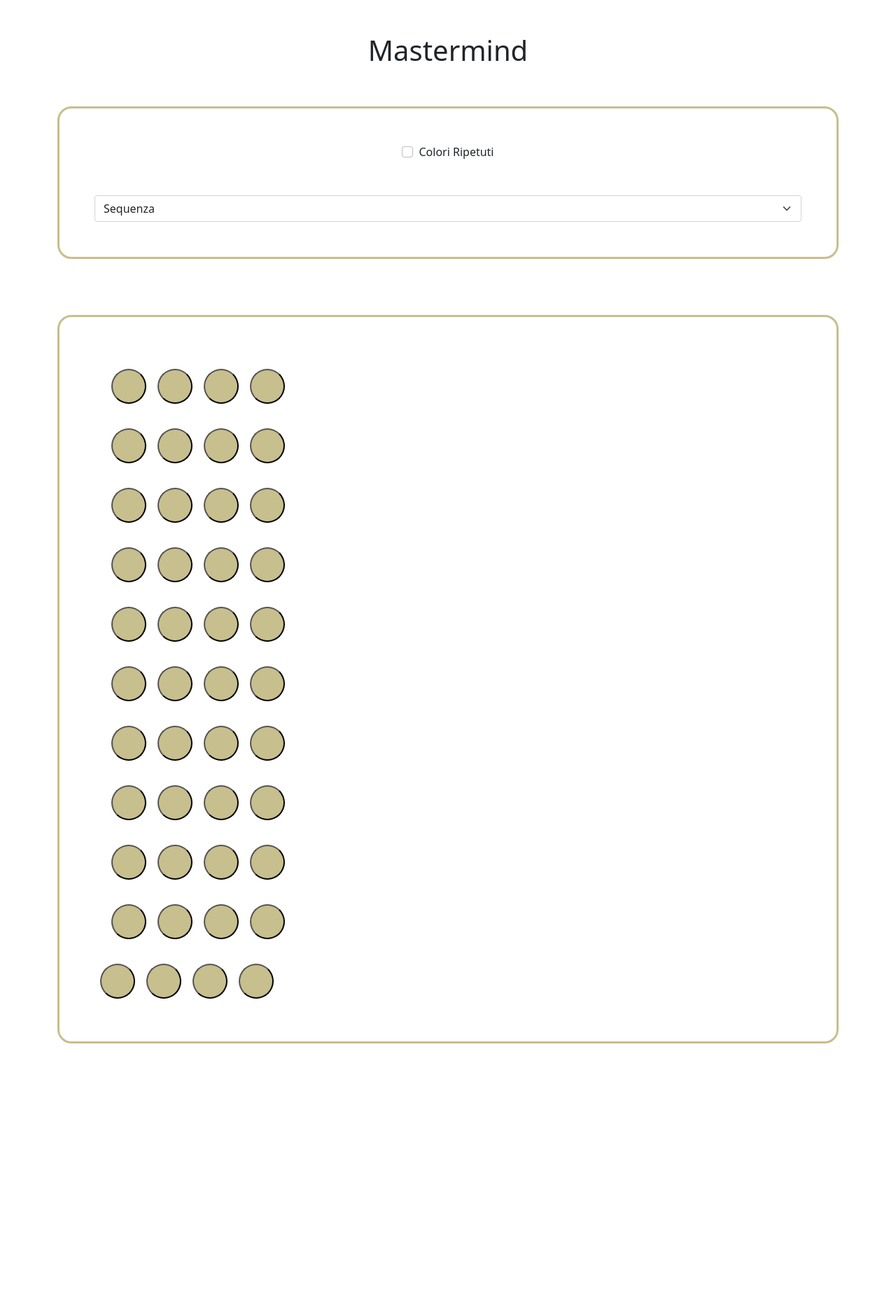
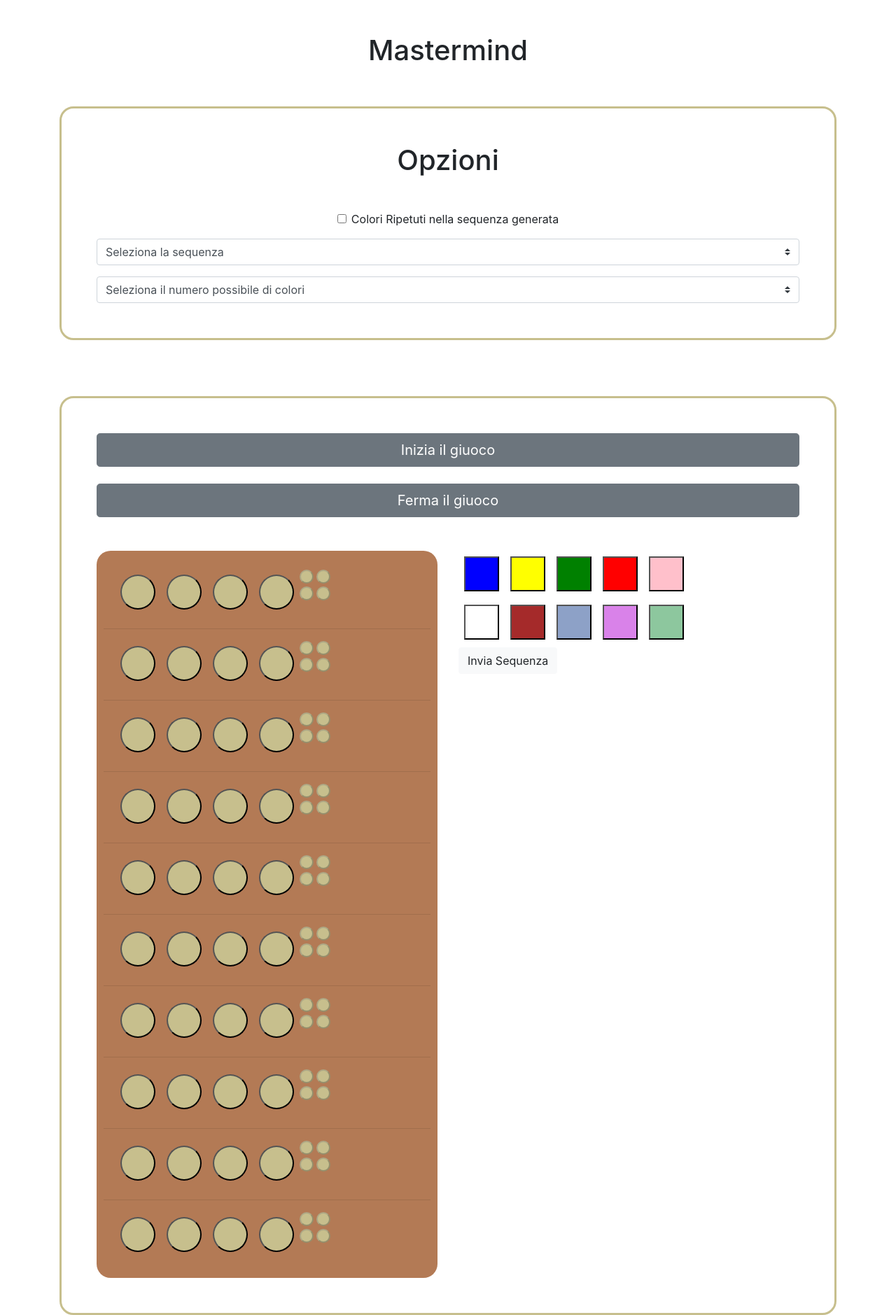
Before and after one commit to nicolapreda/school-learning, a PHP site: page / in a window 1280 px wide. Shown: the whole page at 70% size. Before the commit the page ends 1491 px from the top, so only its background shows below. Run offline with PHP 8.4, Linux system fonts and the light colour scheme.

Commit message:
Updated UX

```diff
--- a/html/MasterMind/assets/css/main.css
+++ b/html/MasterMind/assets/css/main.css
@@ -1,10 +1,3 @@
-.socket {
-  border-radius: 50%;
-  background-color: #C7BF8D;
-  width: 50px;
-  height: 50px;
-}
-
 .options {
   border: 3px solid #C7BF8D;
   border-radius: 20px;
@@ -17,4 +10,40 @@
   margin-top: 5rem;
   border: 3px solid #C7BF8D;
 }
+
+.content .socket {
+  border-radius: 50%;
+  background-color: #C7BF8D;
+  width: 50px;
+  height: 50px;
+}
+
+.content .color {
+  width: 50px;
+  height: 50px;
+}
+
+.content .game {
+  background-color: #b37a55;
+  border-radius: 20px;
+  padding: 10px;
+}
+
+.content .socketresult {
+  border-radius: 50%;
+  background-color: #C7BF8D;
+  width: 20px;
+  height: 20px;
+}
+
+.content .roundresult {
+  float: right;
+}
+
+hr {
+  margin-top: 1rem;
+  margin-bottom: 1rem;
+  border: 0;
+  border-top: 1px solid rgba(0, 0, 0, 0.1);
+}
 /*# sourceMappingURL=main.css.map */
--- a/html/MasterMind/assets/css/main.scss
+++ b/html/MasterMind/assets/css/main.scss
@@ -1,9 +1,4 @@
-.socket{
-    border-radius: 50%;
-    background-color: #C7BF8D;
-    width: 50px;
-    height: 50px;
-}
+
 
 .options{
     border: 3px solid #C7BF8D;
@@ -15,5 +10,38 @@
     border-radius: 20px;
     margin-top: 5rem;
     border: 3px solid #C7BF8D;
+    .socket{
+        border-radius: 50%;
+        background-color: #C7BF8D;
+        width: 50px;
+        height: 50px;
+    }
+    .color{
+        width: 50px;
+        height: 50px;
+    }
+    .game{
+        background-color: #b37a55;
+        border-radius: 20px;
+        padding: 10px;
 
+    }
+    .socketresult{
+        border-radius: 50%;
+        background-color: #C7BF8D;
+
+
+        width: 20px;
+        height: 20px;
+    }
+    .roundresult{
+        float: right;
+    }
 }
+
+hr {
+    margin-top: 1rem;
+    margin-bottom: 1rem;
+    border: 0;
+    border-top: 1px solid rgba(0, 0, 0, 0.1);
+  }
--- a/html/MasterMind/assets/js/app.js
+++ b/html/MasterMind/assets/js/app.js
@@ -0,0 +1,24 @@
+//create the random color code
+
+let possibleColors = ["blue", "green", "red", "yellow", "orange", "pink"];
+
+
+let colors = {
+    "rgb(0, 128, 0)": "green",
+    "rgb(255, 255, 0)": "yellow",
+    "rgb(255, 0, 0)": "red",
+    "rgb(0, 0, 255)": "blue",
+    "rgb(255, 192, 203)": "pink",
+    "rgb(255, 165, 0)": "orange"
+}
+
+let hasWon = false;
+
+let code = [
+  possibleColors[Math.floor(Math.random() * 6)],
+  possibleColors[Math.floor(Math.random() * 6)],
+  possibleColors[Math.floor(Math.random() * 6)],
+  possibleColors[Math.floor(Math.random() * 6)],
+];
+
+console.log(code);
--- a/html/MasterMind/index.html
+++ b/html/MasterMind/index.html
@@ -6,9 +6,9 @@
     <meta http-equiv="X-UA-Compatible" content="IE=edge">
     <meta name="viewport" content="width=device-width, initial-scale=1.0">
     <title>Mastermind</title>
-    <link href="https://cdn.jsdelivr.net/npm/bootstrap@5.0.2/dist/css/bootstrap.min.css" rel="stylesheet"
-        integrity="sha384-EVSTQN3/azprG1Anm3QDgpJLIm9Nao0Yz1ztcQTwFspd3yD65VohhpuuCOmLASjC" crossorigin="anonymous">
-
+    <script src="https://ajax.googleapis.com/ajax/libs/jquery/3.5.1/jquery.min.js"></script>
+    <link rel="stylesheet" href="https://maxcdn.bootstrapcdn.com/bootstrap/4.0.0/css/bootstrap.min.css"
+        integrity="sha384-Gn5384xqQ1aoWXA+058RXPxPg6fy4IWvTNh0E263XmFcJlSAwiGgFAW/dAiS6JXm" crossorigin="anonymous">
     <link rel="stylesheet" href="assets/css/main.css">
     <script src="assets/js/app.js"></script>
 </head>
@@ -21,25 +21,50 @@
     </div>
     <div class="container">
         <div class="options">
+            <h1 class="d-flex justify-content-center mb-5">Opzioni</h1>
             <div class="d-flex justify-content-center">
+
                 <div class="form-check">
                     <input class="form-check-input" type="checkbox" value="" id="flexCheckDefault">
                     <label class="form-check-label" for="flexCheckDefault">
-                        Colori Ripetuti
+                        Colori Ripetuti nella sequenza generata
                     </label>
                 </div>
             </div>
-            <select class="form-select d-flex justify-content-center mt-5" aria-label="Default select example">
-                <option selected>Sequenza</option>
-                <option value="1">4 Colori</option>
-                <option value="2">5 Colori</option>
-                <option value="3">6 COlori</option>
+            <select class="custom-select mt-3" id="lSequence">
+                <option selected>Seleziona la sequenza</option>
+                <option value="4">Quattro Colori</option>
+                <option value="5">Cinque Colori</option>
+                <option value="6">Sei Colori</option>
             </select>
+            <select class="custom-select mt-3">
+                <option selected>Seleziona il numero possibile di colori</option>
+                <option value="1">Quattro Colori</option>
+                <option value="2">Cinque Colori</option>
+                <option value="3">Sei Colori</option>
+                <option value="3">Sette Colori</option>
+                <option value="3">Otto Colori</option>
+                <option value="3">Nove Colori</option>
+                <option value="3">Dieci Colori</option>
+            </select>
+
+
         </div>
     </div>
+
     <div class="container">
         <div class="content">
+            <div class="heading d-flex justify-content-center mb-4">
+                <button type="button" class="btn btn-secondary btn-lg btn-block">Inizia il giuoco</button>
+            </div>
+            <div class="heading d-flex justify-content-center mb-5">
+                <button type="button" class="btn btn-secondary btn-lg btn-block">Ferma il giuoco</button>
+            </div>
+            <div class="row">
+
                 <div class="col-6">
+                    <div class="game">
+
 
                         <div class="d-flex m-3">
                             <div class="square square-lg m-2">
@@ -56,8 +81,26 @@
                             <div class="square square-lg m-2">
                                 <button class="w-h-100 socket">
                             </div>
+                            <div class="roundresult">
+                                <div class="d-flex">
+                                    <div class="square square-lg mr-1">
+                                        <button class="w-h-100 socketresult" disabled>
                                     </div>
-
+                                    <div class="square square-lg">
+                                        <button class="w-h-100 socketresult" disabled>
+                                    </div>
+                                </div>
+                                <div class="d-flex">
+                                    <div class="square square-lg mr-1">
+                                        <button class="w-h-100 socketresult" disabled>
+                                    </div>
+                                    <div class="square square-lg">
+                                        <button class="w-h-100 socketresult" disabled>
+                                    </div>
+                                </div>
+                            </div>
+                        </div>
+                        <hr />
                         <div class="d-flex m-3">
                             <div class="square square-lg m-2">
                                 <button class="w-h-100 socket">
@@ -73,8 +116,26 @@
                             <div class="square square-lg m-2">
                                 <button class="w-h-100 socket">
                             </div>
+                            <div class="roundresult">
+                                <div class="d-flex">
+                                    <div class="square square-lg mr-1">
+                                        <button class="w-h-100 socketresult" disabled>
                                     </div>
-
+                                    <div class="square square-lg">
+                                        <button class="w-h-100 socketresult" disabled>
+                                    </div>
+                                </div>
+                                <div class="d-flex">
+                                    <div class="square square-lg mr-1">
+                                        <button class="w-h-100 socketresult" disabled>
+                                    </div>
+                                    <div class="square square-lg">
+                                        <button class="w-h-100 socketresult" disabled>
+                                    </div>
+                                </div>
+                            </div>
+                        </div>
+                        <hr />
                         <div class="d-flex m-3">
                             <div class="square square-lg m-2">
                                 <button class="w-h-100 socket">
@@ -90,8 +151,26 @@
                             <div class="square square-lg m-2">
                                 <button class="w-h-100 socket">
                             </div>
+                            <div class="roundresult">
+                                <div class="d-flex">
+                                    <div class="square square-lg mr-1">
+                                        <button class="w-h-100 socketresult" disabled>
                                     </div>
-
+                                    <div class="square square-lg">
+                                        <button class="w-h-100 socketresult" disabled>
+                                    </div>
+                                </div>
+                                <div class="d-flex">
+                                    <div class="square square-lg mr-1">
+                                        <button class="w-h-100 socketresult" disabled>
+                                    </div>
+                                    <div class="square square-lg">
+                                        <button class="w-h-100 socketresult" disabled>
+                                    </div>
+                                </div>
+                            </div>
+                        </div>
+                        <hr />
                         <div class="d-flex m-3">
                             <div class="square square-lg m-2">
                                 <button class="w-h-100 socket">
@@ -107,8 +186,26 @@
                             <div class="square square-lg m-2">
                                 <button class="w-h-100 socket">
                             </div>
+                            <div class="roundresult">
+                                <div class="d-flex">
+                                    <div class="square square-lg mr-1">
+                                        <button class="w-h-100 socketresult" disabled>
                                     </div>
-
+                                    <div class="square square-lg">
+                                        <button class="w-h-100 socketresult" disabled>
+                                    </div>
+                                </div>
+                                <div class="d-flex">
+                                    <div class="square square-lg mr-1">
+                                        <button class="w-h-100 socketresult" disabled>
+                                    </div>
+                                    <div class="square square-lg">
+                                        <button class="w-h-100 socketresult" disabled>
+                                    </div>
+                                </div>
+                            </div>
+                        </div>
+                        <hr />
                         <div class="d-flex m-3">
                             <div class="square square-lg m-2">
                                 <button class="w-h-100 socket">
@@ -124,8 +221,26 @@
                             <div class="square square-lg m-2">
                                 <button class="w-h-100 socket">
                             </div>
+                            <div class="roundresult">
+                                <div class="d-flex">
+                                    <div class="square square-lg mr-1">
+                                        <button class="w-h-100 socketresult" disabled>
                                     </div>
-
+                                    <div class="square square-lg">
+                                        <button class="w-h-100 socketresult" disabled>
+                                    </div>
+                                </div>
+                                <div class="d-flex">
+                                    <div class="square square-lg mr-1">
+                                        <button class="w-h-100 socketresult" disabled>
+                                    </div>
+                                    <div class="square square-lg">
+                                        <button class="w-h-100 socketresult" disabled>
+                                    </div>
+                                </div>
+                            </div>
+                        </div>
+                        <hr />
                         <div class="d-flex m-3">
                             <div class="square square-lg m-2">
                                 <button class="w-h-100 socket">
@@ -141,8 +256,26 @@
                             <div class="square square-lg m-2">
                                 <button class="w-h-100 socket">
                             </div>
+                            <div class="roundresult">
+                                <div class="d-flex">
+                                    <div class="square square-lg mr-1">
+                                        <button class="w-h-100 socketresult" disabled>
                                     </div>
-
+                                    <div class="square square-lg">
+                                        <button class="w-h-100 socketresult" disabled>
+                                    </div>
+                                </div>
+                                <div class="d-flex">
+                                    <div class="square square-lg mr-1">
+                                        <button class="w-h-100 socketresult" disabled>
+                                    </div>
+                                    <div class="square square-lg">
+                                        <button class="w-h-100 socketresult" disabled>
+                                    </div>
+                                </div>
+                            </div>
+                        </div>
+                        <hr />
                         <div class="d-flex m-3">
                             <div class="square square-lg m-2">
                                 <button class="w-h-100 socket">
@@ -158,8 +291,26 @@
                             <div class="square square-lg m-2">
                                 <button class="w-h-100 socket">
                             </div>
+                            <div class="roundresult">
+                                <div class="d-flex">
+                                    <div class="square square-lg mr-1">
+                                        <button class="w-h-100 socketresult" disabled>
                                     </div>
-
+                                    <div class="square square-lg">
+                                        <button class="w-h-100 socketresult" disabled>
+                                    </div>
+                                </div>
+                                <div class="d-flex">
+                                    <div class="square square-lg mr-1">
+                                        <button class="w-h-100 socketresult" disabled>
+                                    </div>
+                                    <div class="square square-lg">
+                                        <button class="w-h-100 socketresult" disabled>
+                                    </div>
+                                </div>
+                            </div>
+                        </div>
+                        <hr />
                         <div class="d-flex m-3">
                             <div class="square square-lg m-2">
                                 <button class="w-h-100 socket">
@@ -175,8 +326,26 @@
                             <div class="square square-lg m-2">
                                 <button class="w-h-100 socket">
                             </div>
+                            <div class="roundresult">
+                                <div class="d-flex">
+                                    <div class="square square-lg mr-1">
+                                        <button class="w-h-100 socketresult" disabled>
                                     </div>
-
+                                    <div class="square square-lg">
+                                        <button class="w-h-100 socketresult" disabled>
+                                    </div>
+                                </div>
+                                <div class="d-flex">
+                                    <div class="square square-lg mr-1">
+                                        <button class="w-h-100 socketresult" disabled>
+                                    </div>
+                                    <div class="square square-lg">
+                                        <button class="w-h-100 socketresult" disabled>
+                                    </div>
+                                </div>
+                            </div>
+                        </div>
+                        <hr />
                         <div class="d-flex m-3">
                             <div class="square square-lg m-2">
                                 <button class="w-h-100 socket">
@@ -192,8 +361,26 @@
                             <div class="square square-lg m-2">
                                 <button class="w-h-100 socket">
                             </div>
+                            <div class="roundresult">
+                                <div class="d-flex">
+                                    <div class="square square-lg mr-1">
+                                        <button class="w-h-100 socketresult" disabled>
                                     </div>
-
+                                    <div class="square square-lg">
+                                        <button class="w-h-100 socketresult" disabled>
+                                    </div>
+                                </div>
+                                <div class="d-flex">
+                                    <div class="square square-lg mr-1">
+                                        <button class="w-h-100 socketresult" disabled>
+                                    </div>
+                                    <div class="square square-lg">
+                                        <button class="w-h-100 socketresult" disabled>
+                                    </div>
+                                </div>
+                            </div>
+                        </div>
+                        <hr />
                         <div class="d-flex m-3">
                             <div class="square square-lg m-2">
                                 <button class="w-h-100 socket">
@@ -209,28 +396,70 @@
                             <div class="square square-lg m-2">
                                 <button class="w-h-100 socket">
                             </div>
+                            <div class="roundresult">
+                                <div class="d-flex">
+                                    <div class="square square-lg mr-1">
+                                        <button class="w-h-100 socketresult" disabled>
                                     </div>
-
+                                    <div class="square square-lg">
+                                        <button class="w-h-100 socketresult" disabled>
+                                    </div>
+                                </div>
+                                <div class="d-flex">
+                                    <div class="square square-lg mr-1">
+                                        <button class="w-h-100 socketresult" disabled>
+                                    </div>
+                                    <div class="square square-lg">
+                                        <button class="w-h-100 socketresult" disabled>
+                                    </div>
+                                </div>
+                            </div>
+                        </div>
+                    </div>
                 </div>
                 <div class="col-6">
                     <div class="d-flex">
                         <div class="square square-lg m-2">
-                    <button class="w-h-100 socket">
+                            <button class="w-h-100 color" style="background-color: blue">
                         </div>
                         <div class="square square-lg m-2">
-                    <button class="w-h-100 socket">
+                            <button class="w-h-100 color" style="background-color: yellow">
                         </div>
                         <div class="square square-lg m-2">
-                    <button class="w-h-100 socket">
+                            <button class="w-h-100 color" style="background-color: green">
                         </div>
                         <div class="square square-lg m-2">
-                    <button class="w-h-100 socket">
+                            <button class="w-h-100 color" style="background-color: red">
+                        </div>
+
+                        <div class="square square-lg m-2">
+                            <button class="w-h-100 color" style="background-color: pink">
                         </div>
 
                     </div>
+                    <div class="d-flex">
+                        <div class="square square-lg m-2">
+                            <button class="w-h-100 color" style="background-color: white">
+                        </div>
+                        <div class="square square-lg m-2">
+                            <button class="w-h-100 color" style="background-color: brown">
+                        </div>
+                        <div class="square square-lg m-2">
+                            <button class="w-h-100 color" style="background-color: #8da1c7">
+                        </div>
+                        <div class="square square-lg m-2">
+                            <button class="w-h-100 color" style="background-color: #d982e9">
+                        </div>
+                        <div class="square square-lg m-2">
+                            <button class="w-h-100 color" style="background-color: #8dc79e">
+                        </div>
 
                     </div>
-
+                    <div class="d-flex">
+                        <button type="button" class="btn btn-light">Invia Sequenza</button>
+                    </div>
+                </div>
+            </div>
         </div>
 
 </body>
```
Also changed, not shown: 1 other file. Lines whose indentation alone changed are shown as unchanged.
